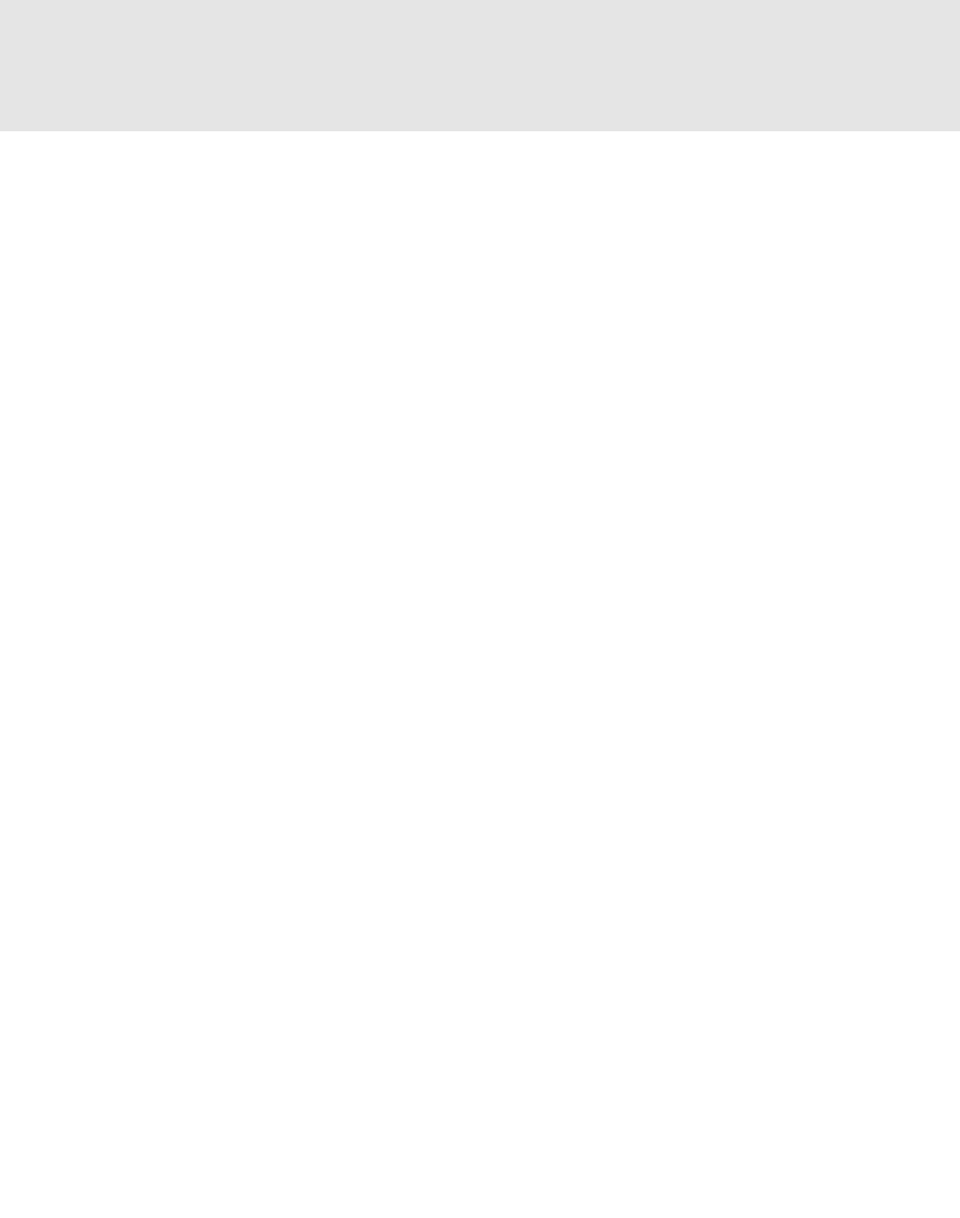
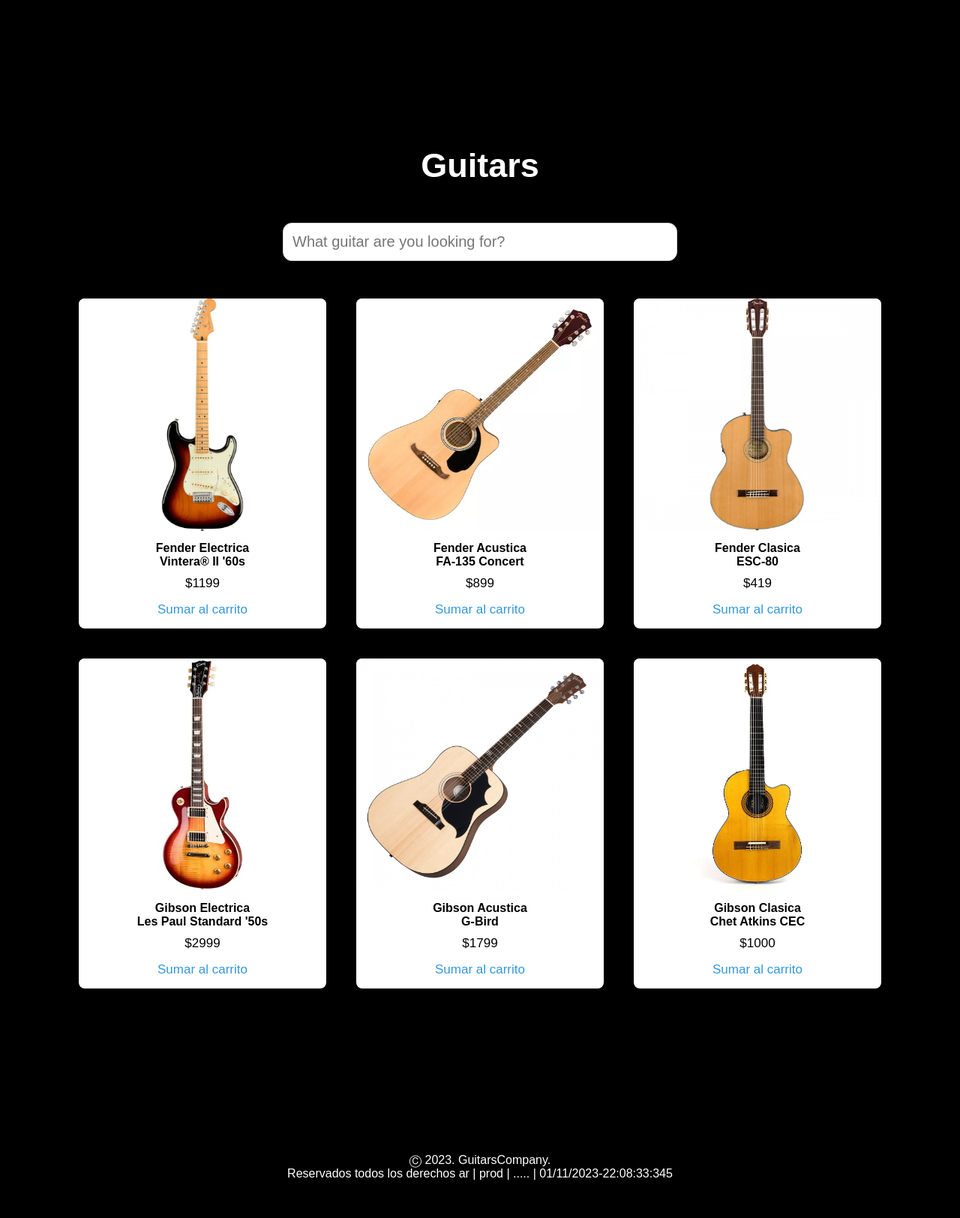
Before and after one commit to nicoseverini/JavaScript-coderhouse, a plain HTML site: page index.html in a window 1280 px wide. Shown: the part 794-2418 px from the top of the page at 75% size. Before the commit the page ends 969 px from the top, so only its background shows below. Drawn offline with Linux system fonts and the light colour scheme.

Commit message:
tp3terminado

```diff
--- a/index.html
+++ b/index.html
@@ -5,77 +5,118 @@
   <meta name="viewport" content="width=device-width, initial-scale=1.0">
   <title>GuitarsCompany</title>
   <link rel="stylesheet" href="./style.css">
+  <link rel="shortcut icon" href="./imagenes/rickroleado1.webp">
 </head>
-<body>
+<body id="body">
   <header>
     <div class="logo">
-      <h1><a href="index.html">GuitarsCompany</a></h1>
+      <h1><a href="#body">GuitarsCompany</a></h1>
     </div>
     <nav>
       <ul>
-        <li><a href="">Electrica</a></li>
-        <li class="electroacustica"><a href="">Electroacustica</a></li>
-        <li><a href="">Clasica</a></li>
+        <li class="guitarras"><a href="#guitars">Chose Guitars</a></li>
       </ul>
     </nav>
     <div class="carrito_button_container">
       <button id="carrito_button">
         <img class="carrito_img" src="./imagenes/shopping_cart_FILL0_wght400_GRAD0_opsz24.png" alt="carrito">
-        <p>CARRITO</p>
+        <p>CART</p>
       </button>
     </div>
   </header>
   <div id="carrito_menu" class="cerrado">
-    <h2>Carrito</h2>
+    <h2>Cart</h2>
     <div id="lista_productos_carrito">
-      <!--
-      <div class="producto_carrito">
-        <div class="info_producto_carrito">
-          <span class="cantidad_producto_carrito">1</span>
-          <p class="titula_produto_carrito">Fender | Electrica</p>
-          <span class="precio_producto_carrito">$2304</span>
-          <button id="boton_quitar_carrito"><p>X</p></button>
-        </div>
-      </div>
-      -->
     </div>
     <h2 id="total_carrito">
       total: <span></span>
     </h2>
     <section class="botones">
       <button onclick="comprar()" id="button_comprar_carrito" class="botones_opciones_carrito">
-        Comprar
+        Buy
       </button>
       <button onclick="quitarTodo()" id="button_quitar_carrito" class="botones_opciones_carrito">
-        Quitar todo
+        Remove all
       </button>
     </section>
   </div>
-  <main>
-    <div class="titulo_productos">
-      <h1>Guitarras</h1>
+  <main id="main">
+    <section class="section_one">
+      <div class="section_one_about">
+        <h1>GuitarsCompany</h1>
+        <p>Our commitment is to offer you not only high quality products, but also a unique experience.</p>
+        <p>Our team of experts is ready to advise you on choosing the perfect guitar for you, and we are here to accompany you every step of your musical journey.</p>
+      </div>
+    </section>
+    <section class="section_two">
+      <div class="titulo_productos" id="guitars">
+        <h1>Guitars</h1>
+      </div>
+      <div class="guitar_options">
+          <input placeholder="What guitar are you looking for?" type="text" name="text" class="input" id="buscador">
       </div>
       <div class="container">
         <div class="card producto1">
           <img src="./imagenes/0147312300_fen_ins_frt_1_rr.webp" alt="">
-        <h4>Fender | Electrica</h4>
+          <div class="name_card">
+            <h4>Fender Electrica</h4>
+            <h4>  Vintera® II '60s </h4>
+          </div>
           <h5>$1199</h5>
-        <button onclick="agregar(fenderElectrica)">Sumar al carrito</button>
+          <button id="fender_electrica">Sumar al carrito</button>
         </div>
         <div class="card producto2">
           <img src="./imagenes/D_NQ_NP_787017-MLA54876982383_042023-O.webp" alt="">
-        <h4>Fender | Electroacustica</h4>
+          <div class="name_card">
+            <h4>Fender Acustica</h4>
+            <h4>  FA-135 Concert </h4>
+          </div>
           <h5>$899</h5>
-        <button onclick="agregar(fenderElectroacustica)">Sumar al carrito</button>
+          <button id="fender_acustica">Sumar al carrito</button>
         </div>
         <div class="card producto3">
           <img src="./imagenes/0e932ad8-096-2714-221-01.jpg" alt="">
-        <h4>Fender | Clasica</h4>
+          <div class="name_card">
+            <h4>Fender Clasica</h4>
+            <h4>  ESC-80 </h4>
+          </div>
           <h5>$419</h5>
-        <button onclick="agregar(fenderClasica)">Sumar al carrito</button>
+          <button id="fender_clasica">Sumar al carrito</button>
+        </div>
+        <div class="card producto4">
+          <img src="./imagenes/GIB-Electrica.jpg" alt="">
+          <div class="name_card">
+            <h4>Gibson Electrica</h4>
+            <h4>  Les Paul Standard '50s </h4>
+          </div>
+          <h5>$2999</h5>
+          <button id="gibson_electrica">Sumar al carrito</button>
+        </div>
+        <div class="card producto5">
+          <img src="./imagenes/gibson-g-bird-generation.jpg" alt="">
+          <div class="name_card">
+            <h4>Gibson Acustica</h4>
+            <h4>  G-Bird </h4>
+          </div>
+          <h5>$1799</h5>
+          <button id="gibson_acustica">Sumar al carrito</button>
+        </div>
+        <div class="card producto6">
+          <img src="./imagenes/k039_01__71759.jpg" alt="">
+          <div class="name_card">
+            <h4>Gibson Clasica</h4>
+            <h4>  Chet Atkins CEC </h4>
+          </div>
+          <h5>$1000</h5>
+          <button id="gibson_clasica">Sumar al carrito</button>
         </div>
       </div>
+    </section>
   </main>
+  <footer>
+    <p> Ⓒ 2023. GuitarsCompany. </p>
+    <p> Reservados todos los derechos ar | prod | ..... | 01/11/2023-22:08:33:345</p>
+  </footer>
   <script src="./main.js"></script>
 </body>
 </html>
--- a/main.js
+++ b/main.js
@@ -1,10 +1,18 @@
+//carrito en el storage
+const savelocal = () =>{
+  localStorage.setItem("carrito",JSON.stringify(carrito))
+  localStorage.setItem("precioTotal",JSON.stringify(precioTotal))
+}
+//menu carrito
 const carrito_button = document.getElementById('carrito_button');
 const carrito_menu = document.getElementById('carrito_menu');
 
+//Abir y cerrar carrito cuando hago click
 carrito_button.addEventListener('click', () => {
   carrito_menu.classList.toggle('abierto');
 });
-// ---------------------------------------
+
+//Creo un constructor de mis productos
 class producto{
   constructor(nombre, precio){
     this.nombre = nombre;
@@ -12,36 +20,61 @@ class producto{
   }
 }
 
-//productos
+//Productos
 const fenderElectrica = new producto("Fender|Electrica", 1199);
-const fenderElectroacustica = new producto("Fender|Electroacustica", 899);
+const fenderAcustica = new producto("Fender|Acustica", 899);
 const fenderClasica = new producto("Fender|Clasica", 419);
+const gibsonElectrica = new producto("Gibson|Electrica", 2999);
+const gibsonAcustica = new producto("Gibson|Acustica", 1799);
+const gibsonClasica = new producto("Gibson|Clasica", 1000);
 
-const carrito = [];
-
-let precioTotal = 0;
+//carrito y su tope
+const carrito = JSON.parse(localStorage.getItem("carrito")) || [];
+const tope_carrito = 16;
+//precio total
+let precioTotal = JSON.parse(localStorage.getItem("precioTotal")) || 0;
 
 const totalCarrito = document.querySelector("#total_carrito span");
 totalCarrito.innerText = precioTotal;
+//lista productos
 const listaProductos = document.getElementById("lista_productos_carrito");
-
+actualizarHTML();
+/*
+pre:Tener un producto
+post:-Agrega al carrito el producto si dentro del carrito hay menos elementos q el tope_carrito
+     -Suma a precioTotal el precio del producto agregado
+     -Ejecuta funcion actualizarHTML()
+*/
 function agregar(producto){
-  if(carrito.length < 16){
+  if(carrito.length < tope_carrito){
     carrito.push(producto);
     precioTotal += producto.precio;
     actualizarHTML();
+    savelocal();
     return;
   }
   alert("El espacio del carrito esta lleno");
 }
 
+/*
+pre:Tener un producto
+post:-Resta a preciototal el precio del producto quitado
+     -Quita un elemento del carrito segun su nombre
+     -Ejecuta funcion actualizarHTML()
+*/
 function quitar(nombreProducto){
   const productoEncontrado = carrito.find((producto) => producto.nombre == nombreProducto);
   precioTotal -= productoEncontrado.precio;
   carrito.splice(carrito.indexOf(productoEncontrado), 1);
   actualizarHTML();
+  savelocal();
 }
 
+/*
+pre: -
+post:-Genera div segun sus productos dentro del carrito
+-mustra en totalCarrito precioTotal
+*/
 function actualizarHTML(){
   listaProductos.innerHTML = "";
   let inicial = 0
@@ -62,19 +95,78 @@ function actualizarHTML(){
   totalCarrito.innerText = precioTotal;
 }
 
+/*
+pre: -
+post:-Quita todos los elementos q se encuentren en el carrito
+     -precioTotal es 0
+     -Ejecuta funcion actualizarHTML()
+*/
 function quitarTodo(){
   carrito.splice(0,carrito.length);
   precioTotal = 0;
   actualizarHTML();
+  savelocal();
 }
 
+/*
+pre: -
+post:-salta cartel detalles compra sino salta cartel no tienes productos
+-precioTotal es 0
+-Ejecuta funcion actualizarHTML()
+*/
 function comprar(){
   if(carrito.length >= 1){
     carrito.splice(0,carrito.length);
     alert(`Usted a comprado los productos el precio total es ${precioTotal} `);
     precioTotal = 0;
     actualizarHTML();
+    savelocal();
     return;
   }
   alert("No tienes productos que comprar");
 }
+
+//onclicks de productos
+const botonFenderElectrica = document.getElementById('fender_electrica')
+botonFenderElectrica.onclick = () =>{
+  agregar(fenderElectrica);
+};
+const botonFenderAcutstica = document.getElementById('fender_acustica')
+botonFenderAcutstica.onclick = () =>{
+  agregar(fenderAcustica);
+};
+const botonFenderClasica = document.getElementById('fender_clasica')
+botonFenderClasica.onclick = () =>{
+  agregar(fenderClasica);
+};
+const botonGibsonElectrica = document.getElementById('gibson_electrica')
+botonGibsonElectrica.onclick = () =>{
+  agregar(gibsonElectrica);
+};
+const botonGibsonAcustica = document.getElementById('gibson_acustica')
+botonGibsonAcustica.onclick = () =>{
+  agregar(gibsonAcustica);
+};
+const botonGibsonClasica = document.getElementById('gibson_clasica')
+botonGibsonClasica.onclick = () =>{
+  agregar(gibsonClasica);
+};
+
+//Buscador
+const inputbuscar = document.getElementById('buscador');
+const cards = document.querySelectorAll('.card');
+
+inputbuscar.addEventListener('input', function filterCards(){
+  const terminoBuscado = (inputbuscar.value).toLowerCase();
+
+  cards.forEach((card) =>{
+    //Buscar en cada una de las cards sus respectivos nombres
+    const nameCard = card.querySelector('.name_card').textContent.toLowerCase();
+    //si esos nombres coinsiden con los del terminoBuscado aplica estilos a las respectivas card q estan dentro de cards
+    if (nameCard.includes(terminoBuscado)){
+      card.style.display = 'block';
+    } else {
+      card.style.display = 'none';
+    }
+  });
+});
--- a/style.css
+++ b/style.css
@@ -2,6 +2,7 @@
   margin: 0;
   padding: 0;
   font-family:Arial, Helvetica, sans-serif ;
+  scroll-behavior: smooth;
 }
 
 a{
@@ -64,11 +65,6 @@ nav ul li {
 nav ul li a:hover{
   padding-bottom: 5px;
   border-bottom:2px solid black ;
-}
-
-.electroacustica{
-  border-left:1px solid black ;
-  border-right:1px solid black;
 }
 
 .carrito_button_container{
@@ -169,7 +165,6 @@ padding-top: 7px;
   color: rgb(187, 3, 3);
 }
 
-
 .cerrado{
   right: -700px;
 }
@@ -180,9 +175,34 @@ padding-top: 7px;
 
 main{
   width: auto;
-  height: 800px;
-  padding-top: 100px;
-  background-color: rgba(0, 0, 0, 0.1);
+  height: auto;
+  background-color: black;
+}
+
+.section_one{
+  width: 100%;
+  height: 900px;
+  background-image: url(./imagenes/guitar-background1.jpg) ;
+  color: white;
+  display: flex;
+  justify-content: center;
+  flex-flow: column nowrap;
+}
+
+
+.section_one h1{
+  font-size: 100px;
+  padding-bottom: 40px;
+}
+
+.section_one_about{
+  margin-left:200px;
+  border-left: 3px solid white;
+  padding: 20px;
+}
+
+.section_one_about p{
+  font-size:20px ;
 }
 
 .titulo_productos{
@@ -191,10 +211,47 @@ main{
   display: flex;
   justify-content: center;
   align-items: center;
+  color: white;
+  font-size: 30px;
 }
 
 .titulo_productos h1{
   margin: 20px;
+}
+
+.guitar_options{
+  color: white;
+  display: flex;
+  justify-content: center;
+  flex-flow: column nowrap;
+  align-items: center;
+  padding: 30px;
+}
+
+.input {
+  width: 100%;
+  max-width: 500px;
+  height: 25px;
+  padding: 12px;
+  border-radius: 12px;
+  border: 1.5px solid lightgrey;
+  outline: none;
+  transition: all 0.3s cubic-bezier(0.19, 1, 0.22, 1);
+  box-shadow: 0px 0px 20px -18px;
+  font-size: 20px;
+}
+
+.input:hover {
+  border: 2px solid lightgrey;
+  box-shadow: 0px 0px 20px -17px;
+}
+
+.input:active {
+  transform: scale(0.95);
+}
+
+.input:focus {
+  border: 2px solid grey;
 }
 
 .container{
@@ -205,6 +262,7 @@ main{
   flex-wrap: wrap;
   justify-content: center;
   margin: auto;
+  padding-bottom: 150px;
 }
 
 .container .card{
@@ -229,7 +287,7 @@ main{
   height: 310px;
 }
 
-.container .card h4{
+.name_card{
   font-weight: 600;
   padding: 10px;
 }
@@ -251,3 +309,13 @@ main{
 .container .card button:hover{
   text-shadow: 0.2px 0.2px #1268a1;
 }
+
+footer{
+  padding: 50px 0px;
+  background-color: black;
+  color: white;
+  display: flex;
+  justify-content: center;
+  flex-flow: column wrap;
+  text-align: center;
+}
```
Also changed, not shown: imagenes/GIB-Electrica.jpg (added), imagenes/gibson-chet-atkins.jpg (added), imagenes/gibson-g-bird-generation.jpg (added), imagenes/guitar-background1.jpg (added), imagenes/k039_01__71759.jpg (added), imagenes/rickroleado1.webp (added), 1 other file. Lines whose indentation alone changed are shown as unchanged.
